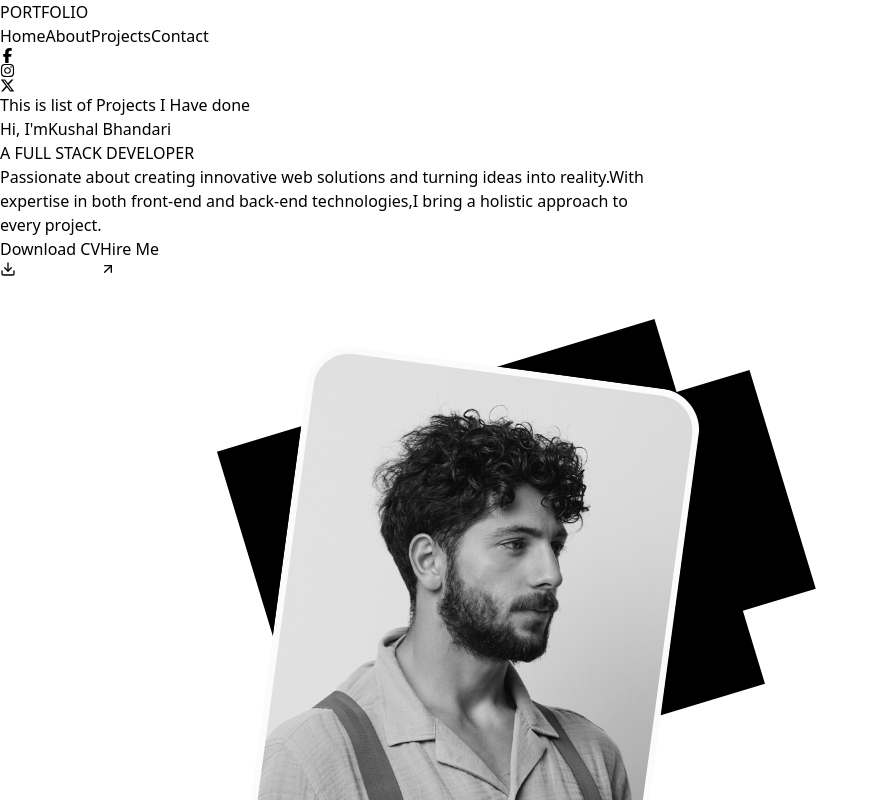
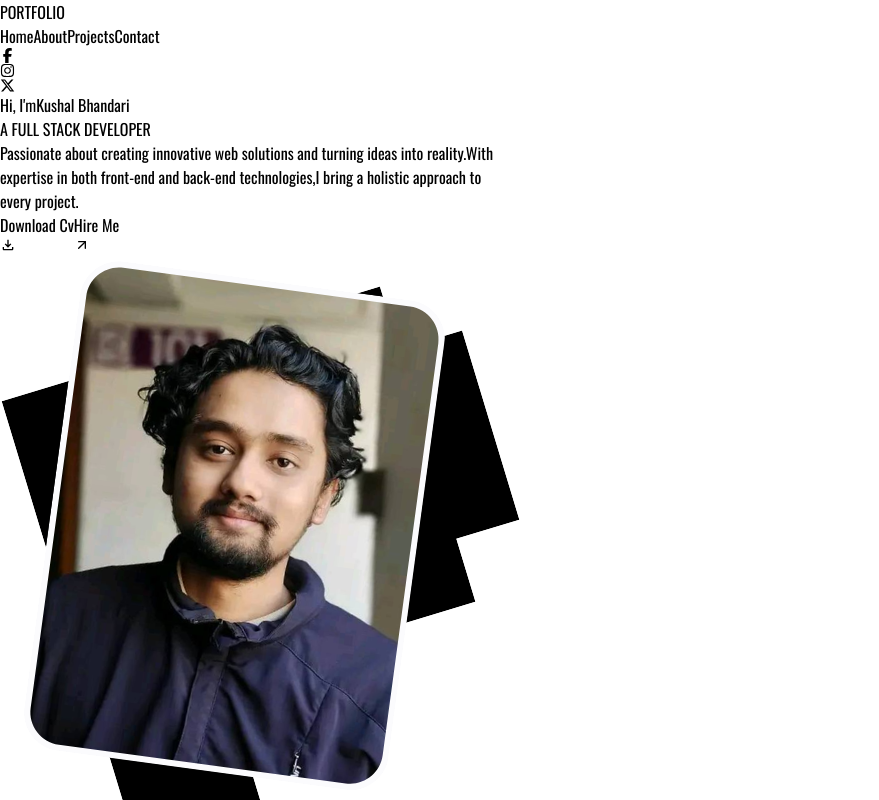
Before and after one commit to Ironbuff/React-js, a React (Vite) app in the folder day1/Protifolio-react/: page /about in a window 1280 px wide. Shown: the top 800 px of the page, without its empty margins (0-879 px from the left). Built offline with nearby package versions, Linux system fonts and the light colour scheme.

Commit message:
react-day2-commit

```diff
--- a/day1/Protifolio-react/src/App.jsx
+++ b/day1/Protifolio-react/src/App.jsx
@@ -15,10 +15,11 @@ function App() {
           {/* using routes and route  */}
           <Routes>
             {/* here in exact path put file and element put component */}
+            <Route exact path="/" element={<Home/>} />
             <Route exact path="/about" element={<About/>} />
           </Routes>
           {/* Hero Section */}
-          <Home username="Kushal Bhandari"/>
+          {/* <Home username="Kushal Bhandari"/> */}
         {/* Footer */}
         <Footer />
 
--- a/day1/Protifolio-react/src/components/navbar/Navbar.jsx
+++ b/day1/Protifolio-react/src/components/navbar/Navbar.jsx
@@ -8,7 +8,7 @@ const Navbar = (props) => {
     return (
         <div className='border-b border-neutral-300 px-28 flex items-center justify-between h-[8ch] w-100'>
             {/* logo */}
-            <div className='flex align-center text-2xl font-bold'>
+            <div className='flex align-center text-3xl font-bold'>
                 <span className='text-red-600'>PORT</span>
                 <span className='text-neutral-900'>FOLIO</span>
             </div>
@@ -19,7 +19,7 @@ const Navbar = (props) => {
                         <Link to="/" className='text-neutral-900 hover:text-red-500 transition-all ease-in-out duration-300'>
                             Home
                         </Link>
-                        <Link to="/" className='text-neutral-900 hover:text-red-500 transition-all ease-in-out duration-300'>
+                        <Link to="/about" className='text-neutral-900 hover:text-red-500 transition-all ease-in-out duration-300'>
                             About
                         </Link>
                         <Link to="/" className='text-neutral-900 hover:text-red-500 transition-all ease-in-out duration-300'>
--- a/day1/Protifolio-react/src/index.css
+++ b/day1/Protifolio-react/src/index.css
@@ -1,3 +1,17 @@
+
+/*  */
+
+@import url('https://fonts.googleapis.com/css2?family=Oswald:wght@200..700&display=swap');
+
+
+
+*{
+    margin: 0;
+    padding:0;
+    box-sizing: border-box;
+    font-family: "Oswald", serif;
+}
+
 @tailwind base;
 @tailwind components;
 @tailwind utilities;
--- a/day1/Protifolio-react/src/pages/Home/Home.jsx
+++ b/day1/Protifolio-react/src/pages/Home/Home.jsx
@@ -2,31 +2,35 @@ import React from 'react'
 import { FiDownload } from "react-icons/fi";
 import { Link } from 'react-router-dom';
 import { FiArrowUpRight } from "react-icons/fi";
-import ProfileImage from '../../assets/Profile.png';
+import ProfileImage from '../../assets/Profileimg.png';
 const Home = (props) => {
   return (
-   <div className='flex items-center gap-x-3'>
-      <div className='flex  justify-center items-start w-full h-[calc(100vh-8ch)] px-28 flex-col gap-y-4  '>
-        {/* Content Section */}
-        <div className="flex items-center gap-4">
-            <span className="text-5xl text-red-950 font-bold">Hi, I'm</span>{""}
-            <span className="text-5xl text-red-700">{props.username}</span>
-        </div>
+   <div className='w-fulll flex items-center gap-x-3 px-28'>
+      <div className='flex justify-center items-start w-full h-[calc(100vh-8ch)] flex-col space-y-12'>
+       <div className="space-y-6">
+       <div className="space-y-4">
+          {/* Content Section */}
+        <h1 className="text-6xl font-bold text-red-600 flex items-center gap-4">
+            <span className="text-red-950 font-black">Hi, I'm</span>  Kushal Bhandari
+            {/* <span className="text-5xl text-red-700">{props.username}</span> */}
+        </h1>
         {/* Secondary Content */}
-        <div className='text-neutral-900 text-3xl font-semibold tracking-wide'>
+        <h4 className='text-neutral-900 text-3xl font-semibold tracking-wide'>
           A FULL STACK DEVELOPER
+        </h4>
         </div>
         {/* Main Content */}
-        <h5>Passionate about creating innovative web solutions and turning ideas into reality.With<br></br>
+        <p>Passionate about creating innovative web solutions and turning ideas into reality.With<br></br>
                 expertise in both front-end and back-end technologies,I bring a holistic approach to<br></br>
                 every project.
-        </h5>
+        </p>
+       </div>
         {/* Two Buttons */}
-        <div className="flex gap-x-2">
+        <div className="flex items-center gap-x-4">
           {/* Download Cv Button */}
-          <button className='bg-neutral-900 px-5 py-2 text-white flex rounded-full'>
+          <button className='bg-neutral-900 text-white flex rounded-full'>
 
-            <Link to="" className='flex gap-x-1'>
+            <Link to="" className='flex gap-x-1 px-8 py-3'>
               Download CV
               <span className='flex items-center'>
                 <FiDownload/>
@@ -35,9 +39,9 @@ const Home = (props) => {
 
             </button>
             {/* Hire Me Button */}
-            <button className='bg-red-600 px-5 py-2 text-white flex rounded-full'>
+            <button className='bg-red-600 text-white flex rounded-full'>
 
-            <Link to="" className='flex gap-x-1'>
+            <Link to="" className='flex gap-x-1  px-8 py-3'>
               Hire Me
               <span className='flex items-center'>
                 <FiArrowUpRight className='text-white'/>
@@ -48,8 +52,8 @@ const Home = (props) => {
         </div>
       </div>
       {/* photo Container */}
-      <div>
-        <img src={ProfileImage} className='width-auto h-4/6'></img>
+      <div className=''>
+        <img src={ProfileImage} className='w-full aspect-square object-cover scale-125' />
       </div>
     </div>
 
--- a/day1/Protifolio-react/src/pages/about/About.jsx
+++ b/day1/Protifolio-react/src/pages/about/About.jsx
@@ -1,11 +1,59 @@
 import React from 'react'
-
+import { MdOutlineFileDownload } from "react-icons/md";
+import { FiArrowUpRight } from "react-icons/fi";
+import Profile from '../../assets/Kushal.png';
 function About() {
   return (
-    <div>
-        <h2 className='text-neutral-100 font-bold text-3xl'>This is list of Projects I Have done</h2>
+    <div className='px-28 flex items-center h-[calc(100vh-8ch)] w-full justify-between'>
+      <div className='flex flex-col space-y-12 items-start'>
+        {/* Hero Section content box */}
+        <div className="space-y-5">
+          <div className="space-y-6">
+            <h1 className='text-6xl font-bold text-red-600 tracking-wide'>
+              <span className="text-red-950 pr-2.5">
+                Hi, I'm
+              </span>
+              Kushal Bhandari
+            </h1>
+            {/* Secondary Content */}
+            <h4 className='text-3xl tracking-wide font-semibold'>
+              A FULL STACK DEVELOPER
+            </h4>
+          </div>
+          {/* Main Content container */}
+          <p className='font-normal'>
+            Passionate about creating innovative web solutions and turning ideas into reality.With<br></br>
+            expertise in both front-end and back-end technologies,I bring a holistic approach to<br></br>
+            every project.
+          </p>
+        </div>
+        {/* Button Container */}
+        <div className='flex gap-x-3 gap-y-7'>
+          {/* Download button */}
+          <button className='bg-neutral-900 text-white flex rounded-3xl hover:bg-neutral-800'>
+            <label for="/" className='text-xl px-8 py-3 flex '>
+              Download Cv
+              <span className='text-white flex items-center pl-2'>
+                <MdOutlineFileDownload />
+              </span>
+            </label>
+          </button>
+          {/* Hire Me Button */}
+          <button className='bg-red-600 text-white flex rounded-3xl hover:bg-red-500 hover:text-black group ease-in-out duration-300'>
+            <label for="/" className='text-xl px-8 py-3 flex '>
+              Hire Me
+              <span className='text-white flex items-center pl-2'>
+                <FiArrowUpRight className='group-hover:rotate-45 ease-in-out duration-300' />
+              </span>
+            </label>
+          </button>
+        </div>
+      </div>
+      <div className=''>
+        {/* scale has value from 110 to 150 */}
+        <img src={Profile} className='w-full aspect-square'/>
+      </div>
     </div>
   )
 }
-
 export default About
```
Also changed, not shown: day1/Protifolio-react/src/assets/Kushal.png (added), day1/Protifolio-react/src/assets/profileimg.png (added).
